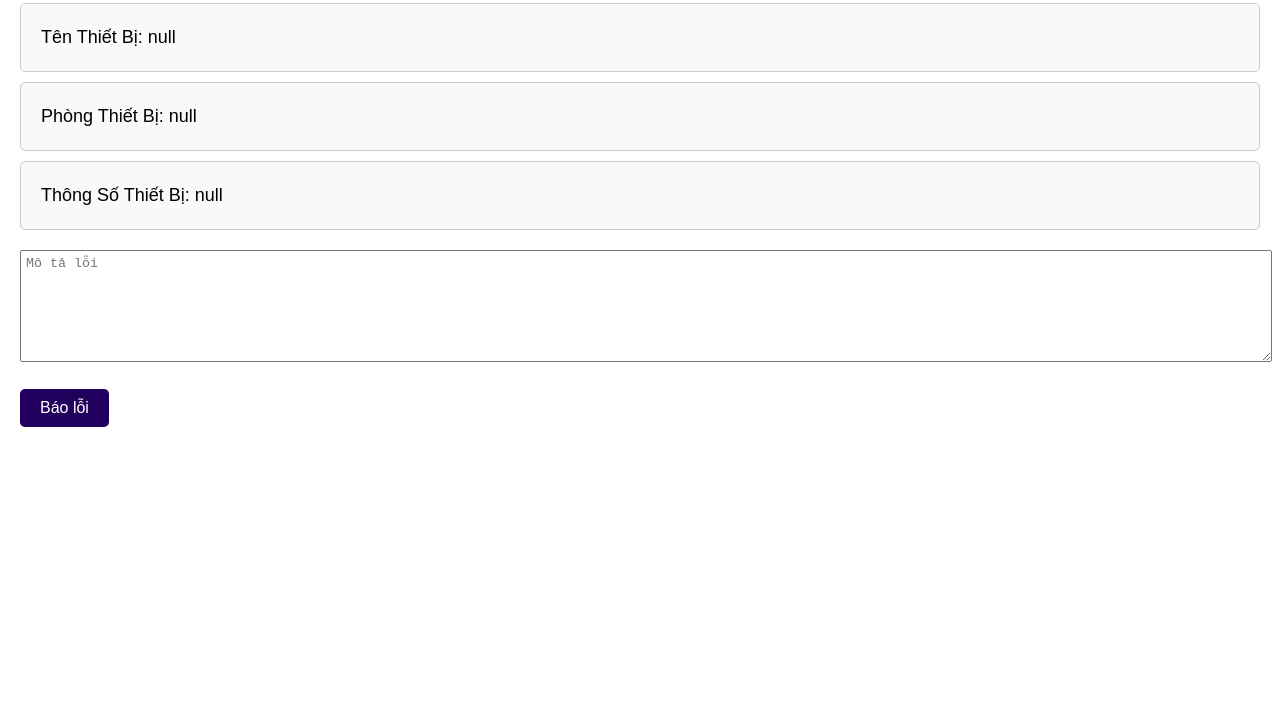
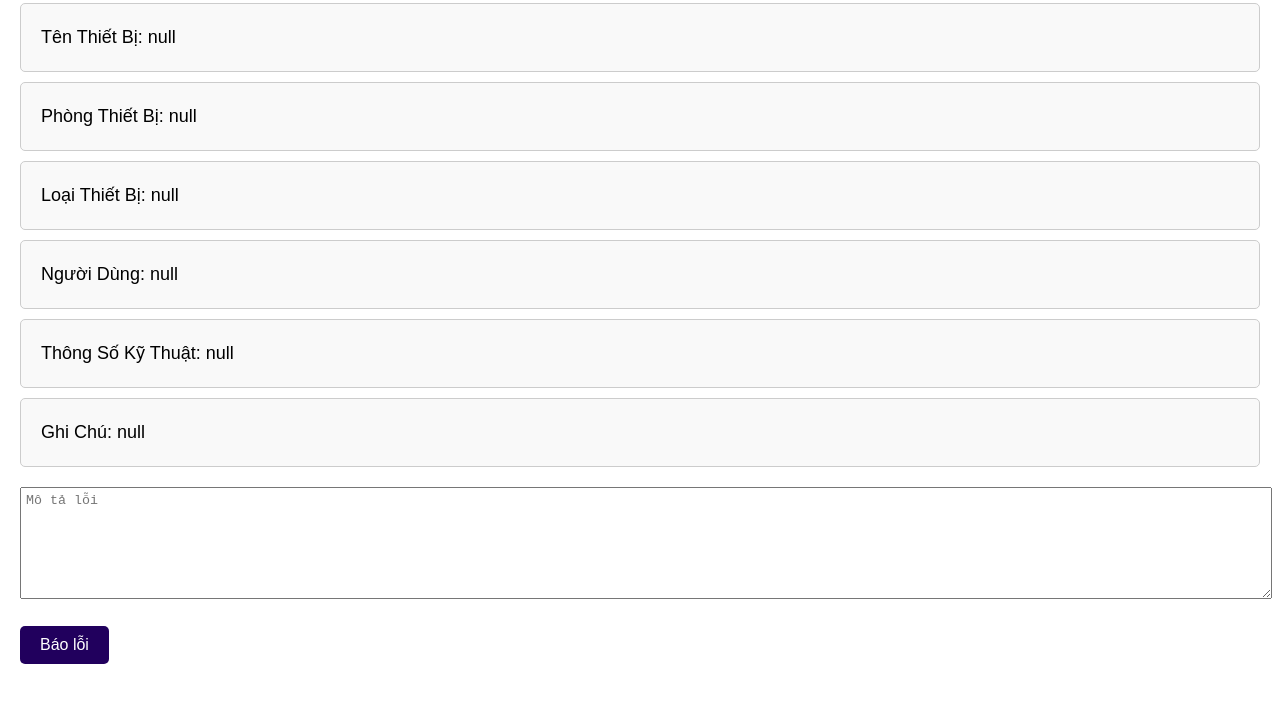
Before and after one commit to book92/Lab1_P1, a website: page diviceinfo.html in a window 1280 px wide. Shown: the part 73-776 px from the top of the page. Drawn offline with Linux system fonts and the light colour scheme.

Commit message:
Update diviceinfo.html

```diff
--- a/diviceinfo.html
+++ b/diviceinfo.html
@@ -54,7 +54,16 @@
     <p id="deviceRoom"></p>
   </div>
   <div class="info-box">
+    <p id="deviceType"></p>
+  </div>
+  <div class="info-box">
+    <p id="deviceUser"></p>
+  </div>
+  <div class="info-box">
     <p id="deviceSpecs"></p>
+  </div>
+  <div class="info-box">
+    <p id="deviceNotes"></p>
   </div>
   <textarea id="errorDescription" placeholder="Mô tả lỗi"></textarea>
   <button id="reportErrorBtn" class="button">Báo lỗi</button>
@@ -72,11 +81,17 @@
     const urlParams = new URLSearchParams(window.location.search);
     const deviceName = urlParams.get('deviceName');
     const deviceRoom = urlParams.get('deviceRoom');
-    const deviceSpecs = urlParams.get('deviceSpecs');
+    const deviceType = urlParams.get('deviceType');
+    const deviceUser = urlParams.get('deviceUser');
+    const deviceSpecs = JSON.parse(decodeURIComponent(urlParams.get('deviceSpecs')));
+    const deviceNotes = urlParams.get('deviceNotes');
 
     document.getElementById('deviceName').textContent = `Tên Thiết Bị: ${deviceName}`;
     document.getElementById('deviceRoom').textContent = `Phòng Thiết Bị: ${deviceRoom}`;
-    document.getElementById('deviceSpecs').textContent = `Thông Số Thiết Bị: ${deviceSpecs}`;
+    document.getElementById('deviceType').textContent = `Loại Thiết Bị: ${deviceType}`;
+    document.getElementById('deviceUser').textContent = `Người Dùng: ${deviceUser}`;
+    document.getElementById('deviceSpecs').textContent = `Thông Số Kỹ Thuật: ${JSON.stringify(deviceSpecs)}`;
+    document.getElementById('deviceNotes').textContent = `Ghi Chú: ${deviceNotes}`;
 
     document.getElementById('reportErrorBtn').addEventListener('click', function() {
       const errorDescription = document.getElementById('errorDescription').value;
@@ -96,6 +111,11 @@
         userreport: userreport,
         state: "Chưa sửa",
         fixday: "",
+        deviceRoom: deviceRoom,
+        deviceType: deviceType,
+        deviceUser: deviceUser,
+        deviceSpecs: deviceSpecs,
+        deviceNotes: deviceNotes
       })
       .then((docRef) => {
         alert("Lỗi đã được báo cáo thành công!");
```
